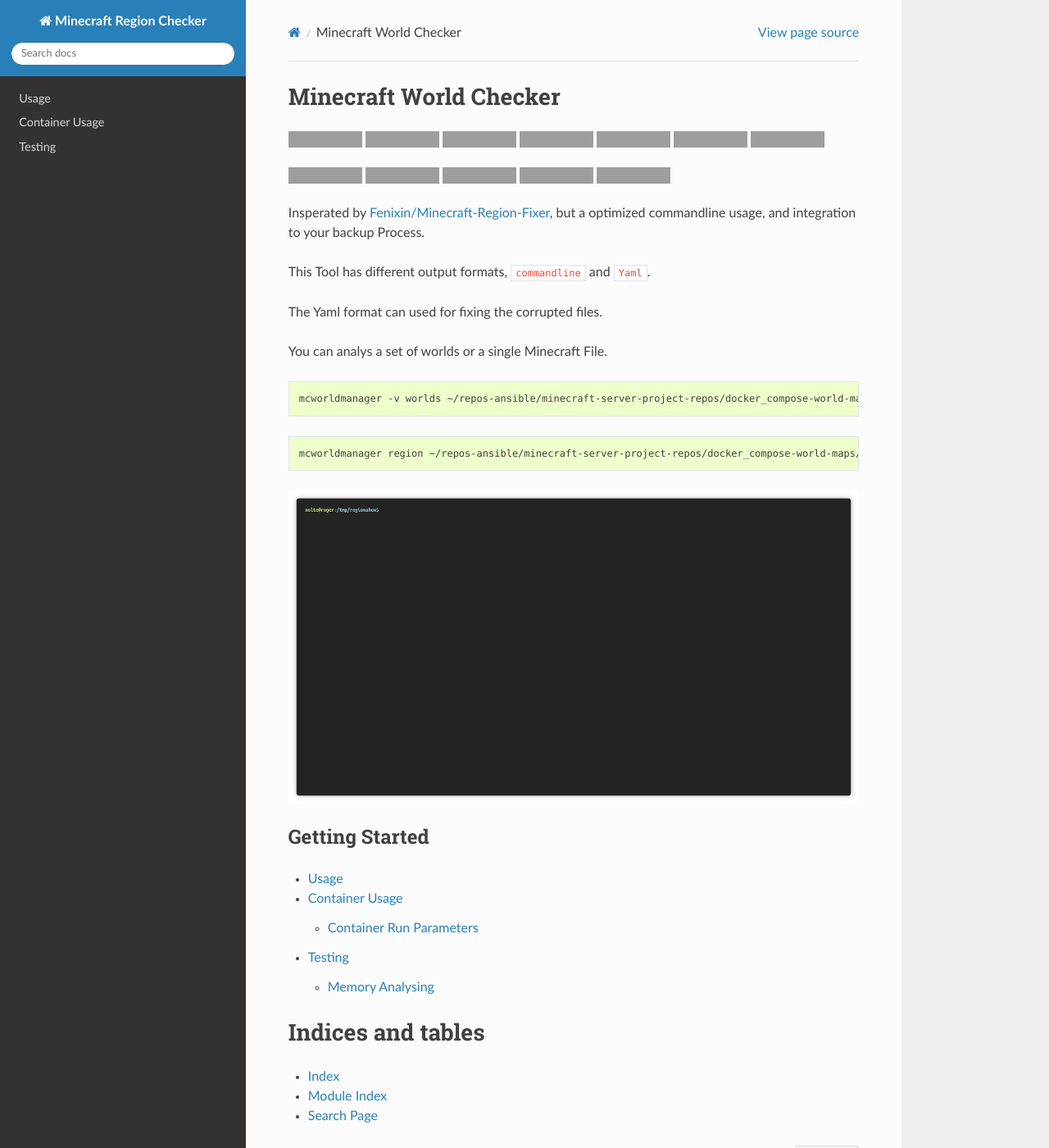
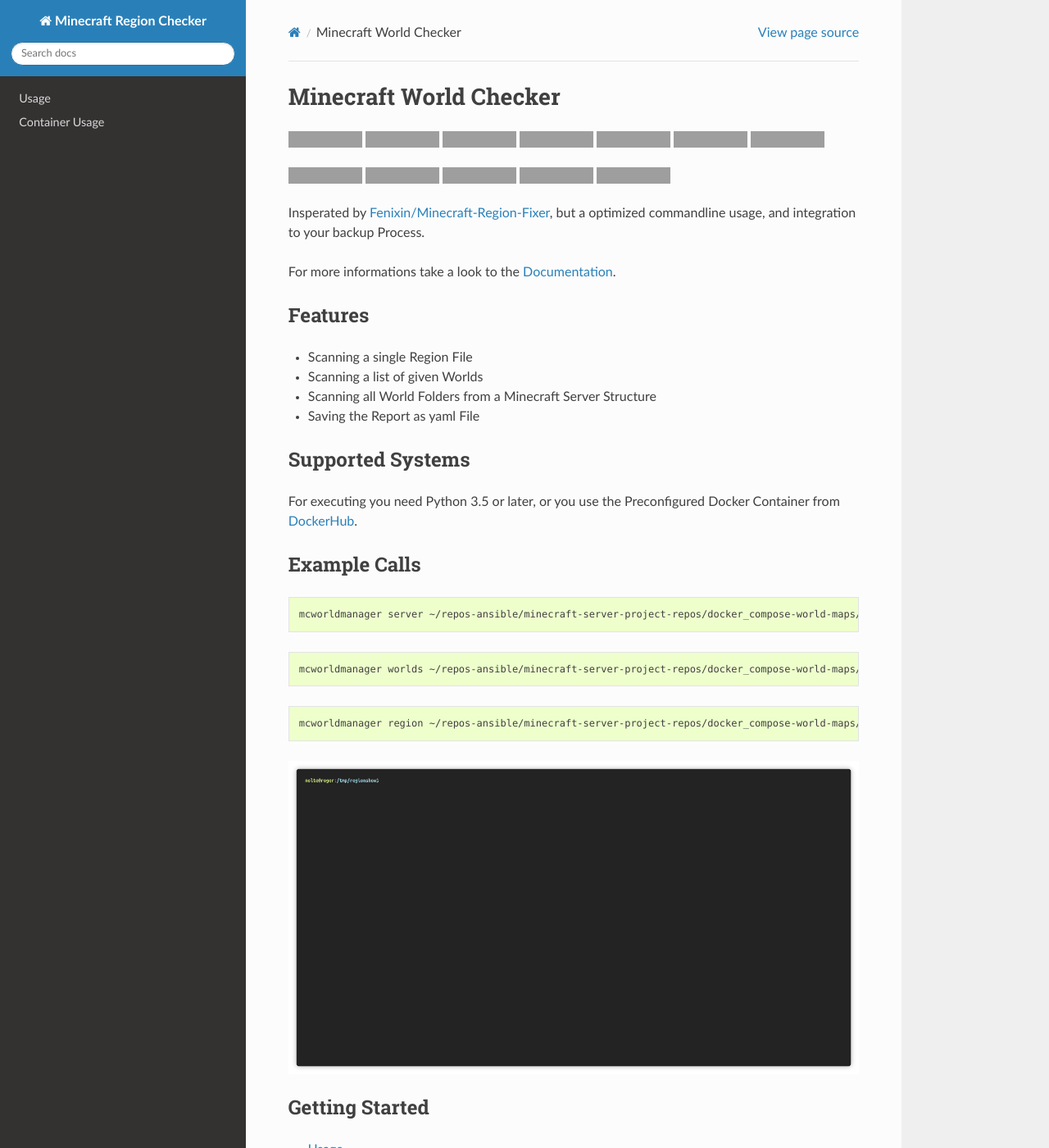
Before and after one commit to nolte/minecraft-world-manager, a Sphinx documentation site: the page built from docs/index.rst, in a window 1280 px wide and 1400 px high, cut to the strip 0-1400 px from the top of the window. Shown: the whole strip at 82% size. Built offline with Sphinx 7.4.7 and the Read the Docs theme 2.0.0, drawn with Linux system fonts in a browser that asks for light colours; grey boxes are pictures that could not be loaded.

Commit message:
load all worlds from server dir

````diff
--- a/README.md
+++ b/README.md
@@ -4,14 +4,27 @@
 
 Insperated by [Fenixin/Minecraft-Region-Fixer](https://github.com/Fenixin/Minecraft-Region-Fixer), but a optimized commandline usage, and integration to your backup Process.
 
-This Tool has different output formats, ```commandline``` and ```Yaml```.
+For more informations take a look to the [Documentation](https://nolte.github.io/minecraft-world-manager/).
 
-The Yaml format can used for fixing the corrupted files.
+## Features
 
-You can analys a set of worlds or a single Minecraft File.
+- Scanning a single Region File
+- Scanning a list of given Worlds
+- Scanning all World Folders from a Minecraft Server Structure
+- Saving the Report as yaml File
+
+## Supported Systems
+
+For executing you need Python 3.5 or later, or you use the Preconfigured Docker Container from [DockerHub](https://hub.docker.com/r/nolte/minecraft-world-manager).
+
+## Example Calls
 
 ```bash
-mcworldmanager -v worlds ~/repos-ansible/minecraft-server-project-repos/docker_compose-world-maps/worldfolder/world
+mcworldmanager server ~/repos-ansible/minecraft-server-project-repos/docker_compose-world-maps/worldfolder/world
+```
+
+```bash
+mcworldmanager worlds ~/repos-ansible/minecraft-server-project-repos/docker_compose-world-maps/worldfolder/world
 ```
 
 ```bash
--- a/docs/index.rst
+++ b/docs/index.rst
@@ -13,7 +13,6 @@
 
    usage/usage
    usage/container_usage
-   development/testing
 
 
 Indices and tables
````
Also changed, not shown: docs/development/testing.rst (deleted, +0 -23 lines), 3 other files.
